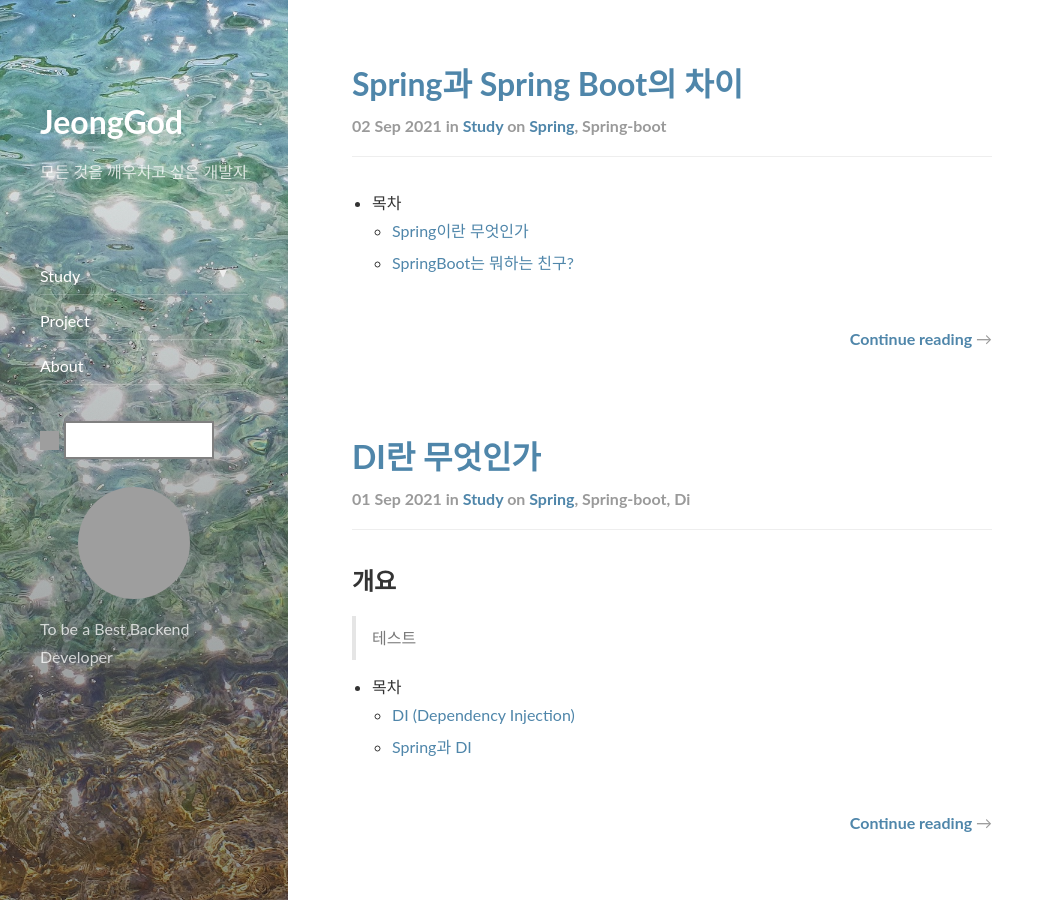
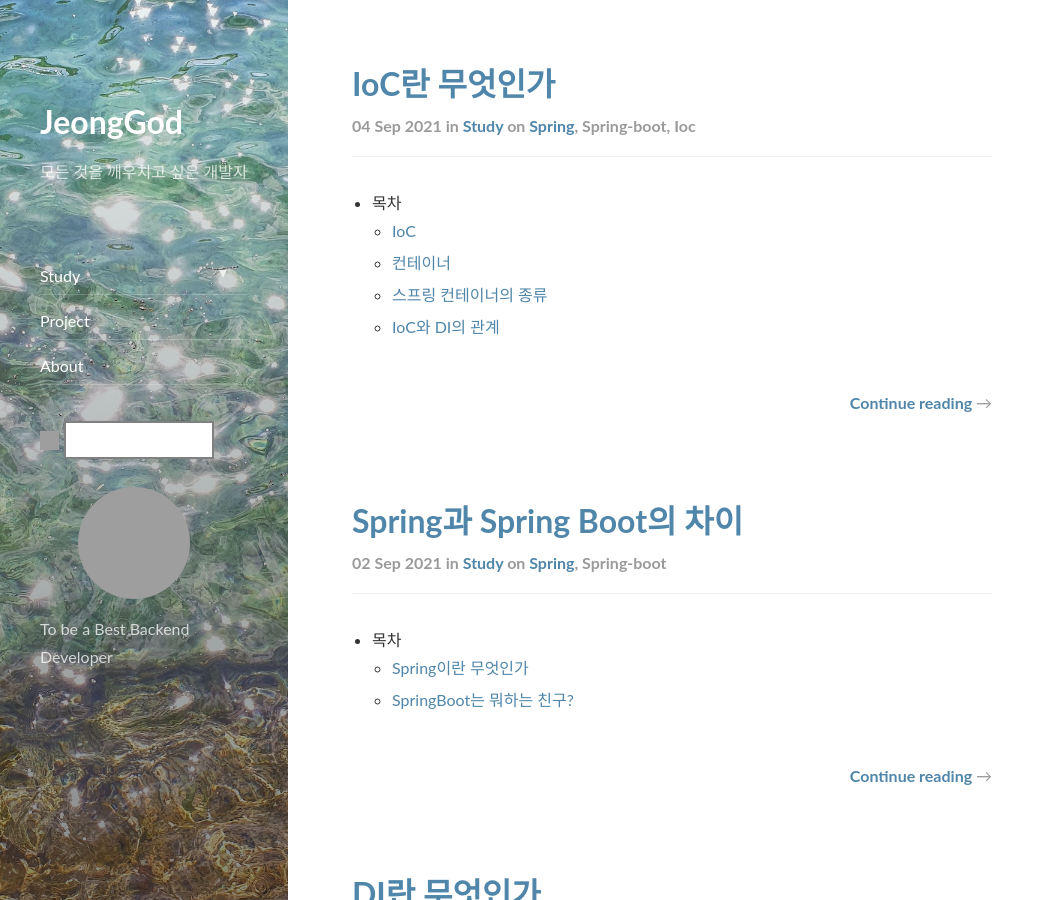
Before and after one commit to JeongGod/JeongGod.github.io, a Jekyll site: the page built from index.html, in a window 1280 px wide and 900 px high. Shown: the whole window, without its empty margins (0-1055 px from the left). Built offline with Jekyll 4.4.1, drawn with Linux system fonts in a browser that asks for light colours; nearby versions of some CDN libraries; the list of posts is cut into pages by our own code; some of the changed lines change nothing that is shown; grey boxes are pictures that could not be loaded.

Commit message:
update post "IoC"

```diff
--- a/_posts/2021-09-01-study-spring-DI.markdown
+++ b/_posts/2021-09-01-study-spring-DI.markdown
@@ -7,9 +7,6 @@ tags: spring spring-boot DI
 comments: true
 # header-img: ""
 ---
-## 개요
-> 테스트
-
 - 목차
 	- [DI (Dependency Injection)](#di-dependency-injection)
     - [Spring과 DI](#spring과-di)
--- /dev/null
+++ b/_posts/2021-09-04-study-spring-IOC.markdown
@@ -0,0 +1,67 @@
+---
+layout: post
+title:  "IoC란 무엇인가"
+subtitle:   "Spring Boot - IoC"
+categories: study
+tags: spring spring-boot IoC
+comments: true
+# header-img: ""
+---
+
+- 목차
+	- [IoC](#ioc)
+    - [컨테이너](#컨테이너)
+    - [스프링 컨테이너의 종류](#스프링-컨테이너의-종류)
+    - [IoC와 DI의 관계](#ioc와-di의-관계)
+
+## IoC
+
+IoC를 알아보자. DI와 IoC는 아주 밀접한 관계를 맺고 있기 때문에 하나만 알아서는 안된다! DI도 같이 꼭 세트로 알아두자.
+
+제어의 역전. 프로그램을 제어하는게 원래는 누군지 생각해보자. 바로 프로그래밍을 하는 개발자들이다.
+
+이러한 프로그램의 모든 것들을 개발자가 관리해야한다면? 얼마나 힘들까. 개발자는 **개발**만을 하고싶은 존재다. 프로그램에 대한 모든것을 제어하고 싶지 않다.
+
+이러한 점을 타파하기 위해 제어권을 제 3자에게 위임하는 것이다. 이것이 바로 IoC다.
+
+## 컨테이너
+
+스프링에서는 컨테이너라는 용어가 등장한다. Servlet 컨테이너, EJB 컨테이너등.. 많은 컨테이너들이 있다.
+
+이 컨테이너들은 뭐하는 녀석들인가? 바로 **인스턴스의 생명주기를 관리, 생성된 인스턴스들에게 추가적인 기능을 제공하도록 하는 것**이라고 한다.
+
+ 즉, 당신이 작성한 처리과정을 위임받은 독립적인 존재라고 생각하면 된다. 알아서 코드를 참조하여 객체의 생성과 소멸을 컨트롤해주는 것이다.
+
+## 스프링 컨테이너의 종류
+
+### BeanFactory
+
+객체를 생성하고, DI를 처리해주는 기능만을 제공하는 것이다. Bean 등록,생성,조회,반환을 관리한다.
+빈 자체가 필요하게 되기 전까지는 인스턴스화를 하지 않는다.
+`getBean()`메서드로 Bean을 조회할 수 있지만 잘 사용하지 않는다고 한다.
+
+- 처음으로 getBean()이 호출된 시점에서야 해당 빈을 생성한다. (Lazy Loading)
+
+### ApplicationContext
+
+스프링이 제공하는 다양한 부가 기능을 담고있다. BeanFactory와 유사하지만 좀 더 많은 기능을 제공한다.
+
+BeanFactory에서 추가되는 기능
+
+1. 국제화가 지원되는 텍스트 메시지를 관리해 준다.
+2. 이미지같은 파일 자원을 로드할 수 있는 포괄적인 방법을 알려준다.
+3. 리스너로 등록된 빈에게 이벤트 발생을 알려준다.
+- 컨텍스트 초기화 시점에 모든 싱글톤 빈을 미리 로드한 후 애플리케이션 가동 후에는 Bean을 지연없이 얻을 수 있다. ⇒ 미리 Bean을 생성해 놓아 빈이 필요할 때 즉시 사용할 수 있도록 보장한다.
+
+정리하자면, 컨테이너는 우리의 코드를 읽어서 객체에 대한 정보를 알아둔다. 그리고 이용자가 호출을 하게 된다면 그 때 그에 맞는 객체를 할당해주는 것이다.
+
+ 이로 인해 프로그래머는 `프레임워크에 필요한 부품을 개발,조립하는 방식의 개발`만 하면된다. 나머지는 알아서 컨테이너에서 처리해주니깐 말이다.
+
+## IoC와 DI의 관계
+![image](https://user-images.githubusercontent.com/22341452/132048110-3213d740-3a3d-46c9-b2e6-b59e25857b59.png)
+스프링 프레임워크의 큰 장점은 IoC컨테이너의 기능이였다. 하지만, IoC는 스프링이 탄생하기 이전부터 사용되던 개념이였다.
+그래서 스프링에서 사용하는 경량 컨테이너들이 이야기하는 IoC를 DI라는 용어로 사용하는 것이 바람직하다고 "마틴 파울러"가 얘기하였다. 개발자마다 다양한 방식으로 분류하고 있으니 이와같이 구분하는 것이 일반적이다.
+
+> 참고
+[https://biggwang.github.io/2019/08/31/Spring/IoC, DI란 무엇일까/](https://biggwang.github.io/2019/08/31/Spring/IoC,%20DI%EB%9E%80%20%EB%AC%B4%EC%97%87%EC%9D%BC%EA%B9%8C/)
+[https://jjunii486.tistory.com/84](https://jjunii486.tistory.com/84)
```
